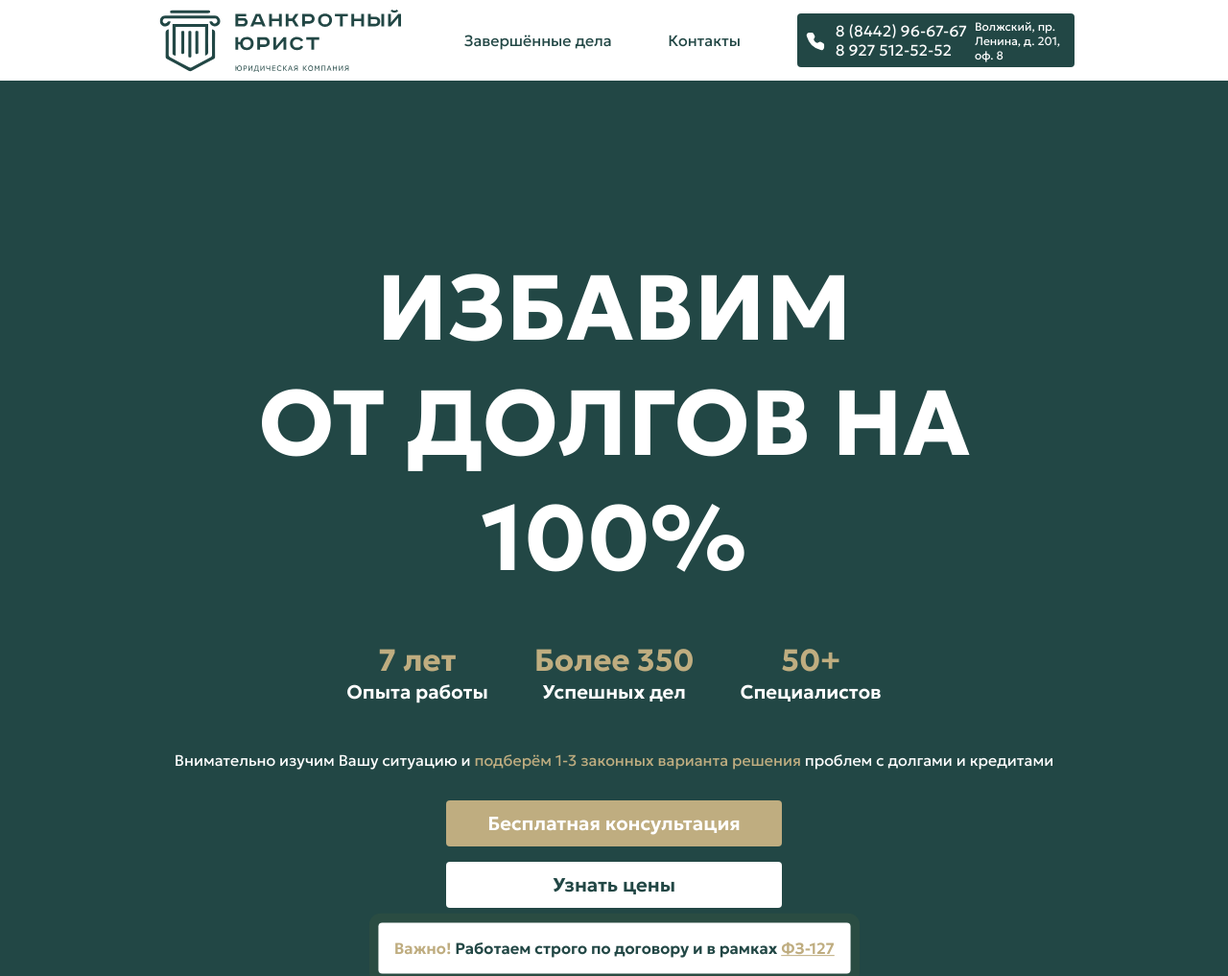
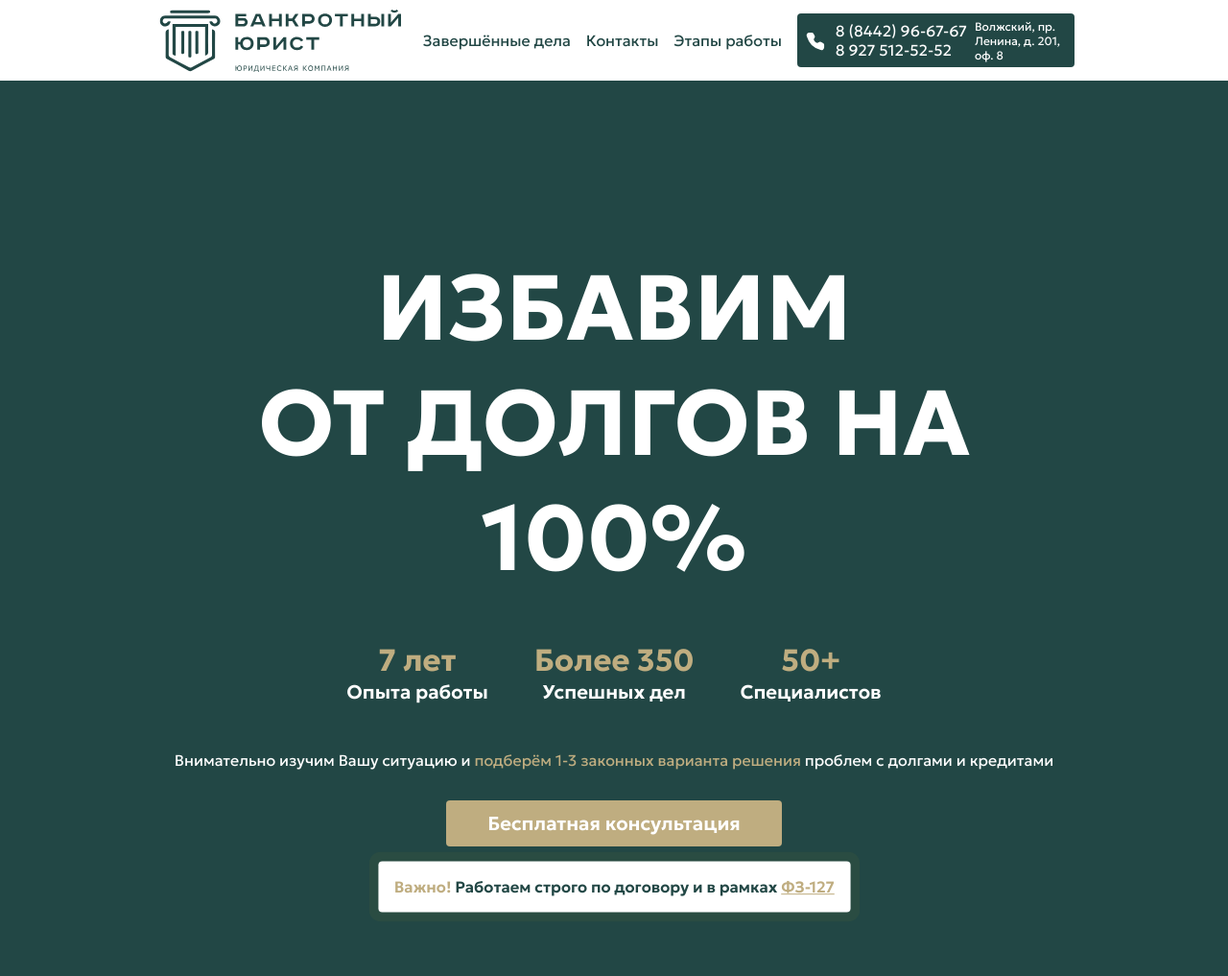
Before and after one commit to Imbrionofsocks/BankingLanding, a website: page index.html in a window 1280 px wide. Shown: the top 1017 px of the page at 96% size. Drawn offline with Linux system fonts and the light colour scheme; a script that the page names is missing.

Commit message:
fix buttons

```diff
--- a/index.html
+++ b/index.html
@@ -68,6 +68,7 @@
             </div>
             <div class="header-title" id="scroll-to-deals-header">Завершённые дела</div>
             <div class="header-title" id="scroll-to-contacts-header">Контакты</div>
+            <div class="header-title" id="scroll-to-stages-header">Этапы работы</div>
             <a class="red-btn-header" href="tel:+79275125252"><svg width="24" height="25" viewBox="0 0 24 25" fill="none" xmlns="http://www.w3.org/2000/svg">
               <path d="M7.17783 4.89722C7.54113 4.89722 7.87583 5.09423 8.05213 5.41185L9.27538 7.61525C9.43553 7.90375 9.44303 8.2527 9.29548 8.54785L8.11708 10.9047C8.11708 10.9047 8.45858 12.6604 9.88778 14.0896C11.317 15.5188 13.0668 15.8544 13.0668 15.8544L15.4233 14.6762C15.7186 14.5285 16.0678 14.5362 16.3564 14.6966L18.5661 15.9251C18.8834 16.1015 19.0802 16.4361 19.0802 16.7991V19.3359C19.0802 20.6277 17.8802 21.5608 16.6562 21.1477C14.1422 20.2995 10.2399 18.6844 7.76648 16.2109C5.29303 13.7375 3.67793 9.83515 2.82966 7.3212C2.41665 6.09715 3.3497 4.89722 4.64152 4.89722H7.17783Z" fill="white" stroke="white" stroke-width="2" stroke-linejoin="round"/>
               </svg>
@@ -138,6 +139,7 @@
     </div>
         <div class="side-sheet-header-title" id="scroll-to-deals-burger">Завершённые дела</div>
         <div class="side-sheet-header-title" id="scroll-to-contacts-burger">Контакты</div>
+        <div class="side-sheet-header-title" id="scroll-to-stages-burger">Этапы работы</div>
         <div class="side-sheet-header-title header-adress" style=" inline-size: 15rem !important;" >Волжский, пр. Ленина, д. 201, оф. 8</div>
         <a class="side-sheet-red-btn-header" href="tel:+79275125252"><svg width="24" height="25" viewBox="0 0 24 25" fill="none" xmlns="http://www.w3.org/2000/svg">
           <path d="M7.17783 4.89722C7.54113 4.89722 7.87583 5.09423 8.05213 5.41185L9.27538 7.61525C9.43553 7.90375 9.44303 8.2527 9.29548 8.54785L8.11708 10.9047C8.11708 10.9047 8.45858 12.6604 9.88778 14.0896C11.317 15.5188 13.0668 15.8544 13.0668 15.8544L15.4233 14.6762C15.7186 14.5285 16.0678 14.5362 16.3564 14.6966L18.5661 15.9251C18.8834 16.1015 19.0802 16.4361 19.0802 16.7991V19.3359C19.0802 20.6277 17.8802 21.5608 16.6562 21.1477C14.1422 20.2995 10.2399 18.6844 7.76648 16.2109C5.29303 13.7375 3.67793 9.83515 2.82966 7.3212C2.41665 6.09715 3.3497 4.89722 4.64152 4.89722H7.17783Z" fill="white" stroke="white" stroke-width="2" stroke-linejoin="round"/>
@@ -200,9 +202,6 @@
                     <div class="consult-button">
                       Бесплатная консультация
                     </div>
-                    <a class="pricing-button" href="tel:+79275125252">
-                      Узнать цены
-                    </a>
                     <a class = "law" href="#terms_use">
                         <span>Важно! </span>Работаем строго по договору и в рамках <span class = "law-link"> ФЗ-127</span>
                     </a>
@@ -1246,6 +1245,8 @@ document.querySelectorAll('.header-title, .side-sheet-header-title').forEach(tri
             smoothScrollTo('.carousel-bg');
         } else if (trigger.textContent.includes('Контакты')) {
             smoothScrollTo('.footer-bg');
+        } else if(trigger.textContent.includes('Этапы работы')) {
+            smoothScrollTo('.stages-bg');
         }
     });
 });
--- a/styles.css
+++ b/styles.css
@@ -905,6 +905,7 @@ font-size:20px;
 background: var(--color-gold);
 border-radius: 2rem;
 color:white;
+cursor:pointer
 }
 
 .service-item{
```
